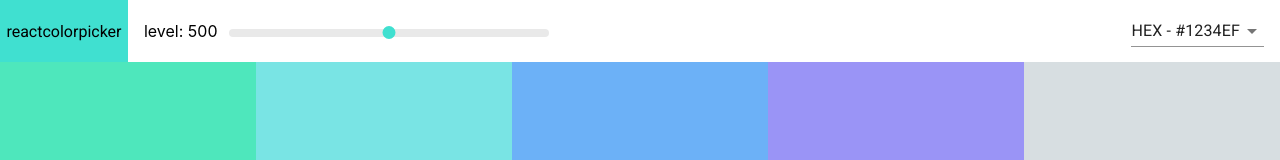
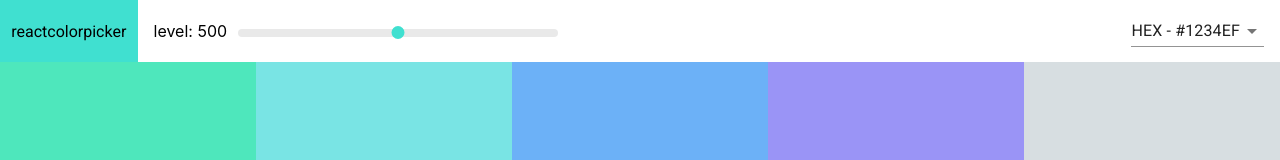
Before and after one commit to seano424/palette-app, a React (Create React App) app: page /palette/flat-ui-colors-american in a window 1280 px wide. Shown: the top 160 px of the page. Built offline with nearby package versions, Linux system fonts and the light colour scheme.

Commit message:
add palette list and links

```diff
--- a/src/App.js
+++ b/src/App.js
@@ -1,7 +1,8 @@
+import { Route, Switch } from "react-router-dom";
+import { generatePalette } from "./colorHelpers";
 import seeds from "./seedPalette";
 import Palette from "./Palette";
-import { generatePalette } from "./colorHelpers";
-import { Route, Switch } from "react-router-dom";
+import PaletteList from './PaletteList'
 
 function App() {
   console.log(seeds);
@@ -11,7 +12,7 @@ function App() {
   return (
     <div>
       <Switch>
-        <Route exact path="/" render={() => <h1>All PALETTES</h1>} />
+        <Route exact path="/" render={() => <PaletteList palettes={seeds}/>} />
         <Route
           exact
           path="/palette/:id"
--- a/src/Navbar.css
+++ b/src/Navbar.css
@@ -10,7 +10,13 @@
   height: 100%;
   display: flex;
   align-items: center;
-  padding: 0.4rem;
+  padding: 0.7rem;
+  text-decoration: none;
+}
+
+.logo a {
+  text-decoration: none;
+  color: black;
 }
 
 .slider-level-info {
--- a/src/Navbar.js
+++ b/src/Navbar.js
@@ -5,6 +5,7 @@ import MenuItem from "@material-ui/core/MenuItem";
 import Snackbar from "@material-ui/core/Snackbar";
 import IconButton from "@material-ui/core/IconButton";
 import CloseIcon from "@material-ui/icons/Close";
+import { Link } from 'react-router-dom'
 
 import "./Navbar.css";
 
@@ -29,7 +30,9 @@ export default class Navbar extends Component {
     const { format } = this.state;
     return (
       <header className="Navbar">
-        <div className="logo">reactcolorpicker</div>
+        <div className="logo">
+          <Link to="/">reactcolorpicker</Link>
+        </div>
         <div className="slider-level-info">level: {level}</div>
         <ColorSlider handleSlider={handleSlider} level={level} />
         <div className="select-container">
--- /dev/null
+++ b/src/PaletteList.js
@@ -0,0 +1,18 @@
+import React, { Component } from "react";
+import { Link } from 'react-router-dom'
+
+export default class PaletteList extends Component {
+  render() {
+    const { palettes } = this.props;
+    return (
+      <div>
+        <h1>ALL TOGETHER NOW</h1>
+        {palettes.map(p => (
+          <p key={p.id}>
+            <Link to={`/palette/${p.id}`}>{p.paletteName}</Link>
+          </p>
+        ))}
+      </div>
+    );
+  }
+}
```
